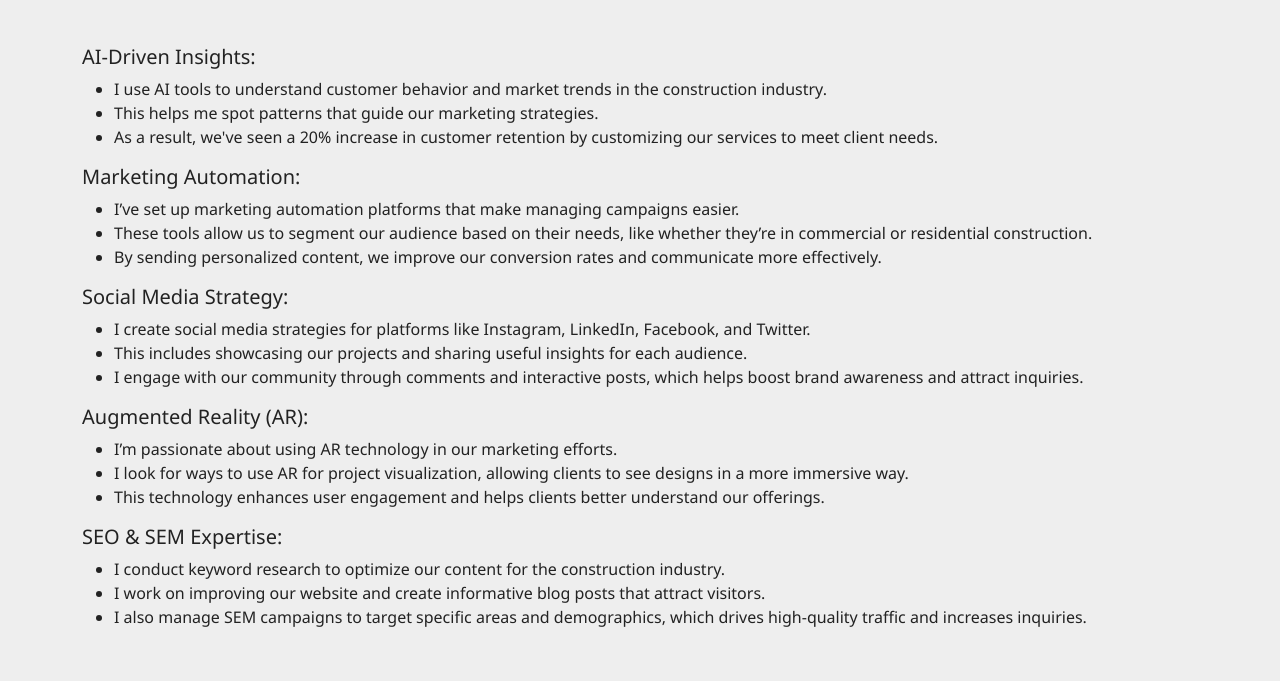
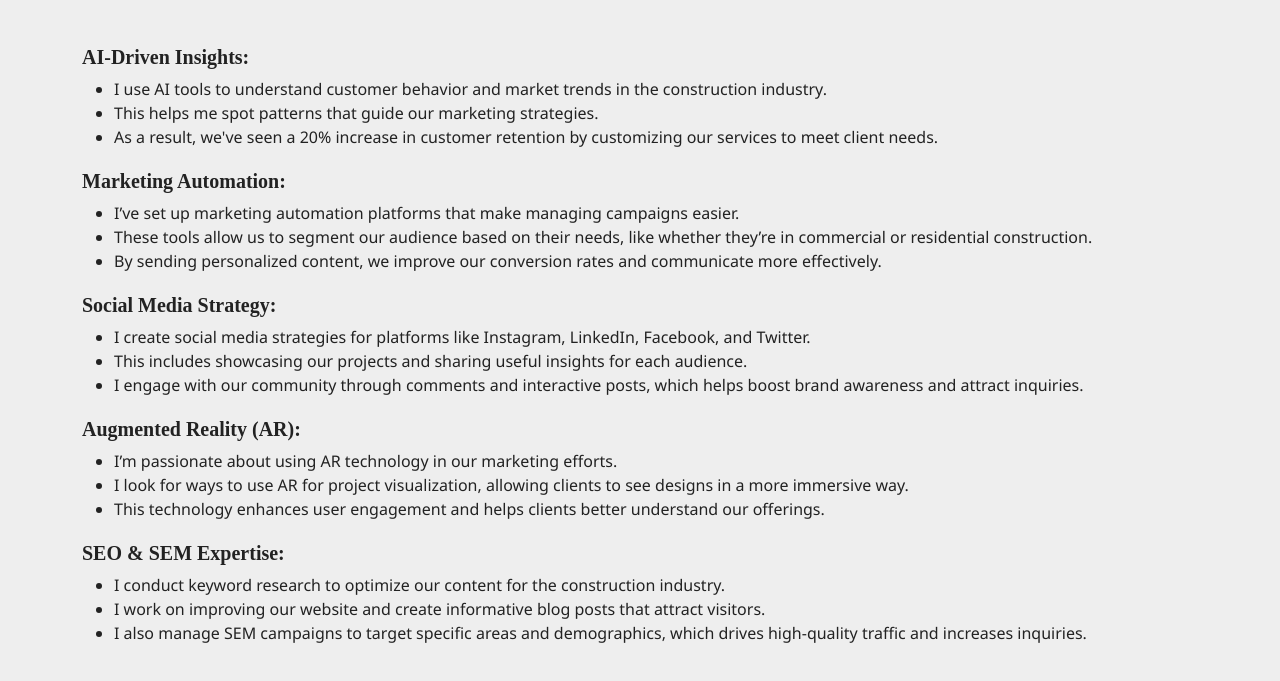
Before and after one commit to sebastianstrus/dianafostiak, a website: page design.html in a window 1280 px wide. Shown: the part 267-948 px from the top of the page. Drawn offline with nearby package versions, Linux system fonts and the light colour scheme.

Commit message:
Updated font

```diff
--- a/css/main.css
+++ b/css/main.css
@@ -133,6 +133,11 @@ body {
     background-attachment: fixed;
     background-size: cover; }
 
+    h5 {
+      margin-top: 20px;
+      font-weight: 600;
+      font-family: "Playfair Display", serif;
+    }
 h1,
 h2,
 h3 {
@@ -160,15 +165,18 @@ h3 {
 
   a {
     color: #222222;
-    text-decoration: none; }
+    text-decoration: none;
+  }
 
   header {
     position: fixed;
     z-index: 2;
-  width: 100%; }
+    width: 100%;
+  }
 
   .text-secondary {
-  color: #66d3fa !important; }
+    color: #66d3fa !important;
+  }
 
   main {
     padding: 4rem;
--- a/design.html
+++ b/design.html
@@ -55,7 +55,7 @@
     </nav>
   </header>
 
-  <main id="work">
+  <main>
     <div class="container">
       <h1 class="lg-heading playfair-display">
         Key
```
Also changed, not shown: 1 other file. Lines whose indentation alone changed are shown as unchanged.
